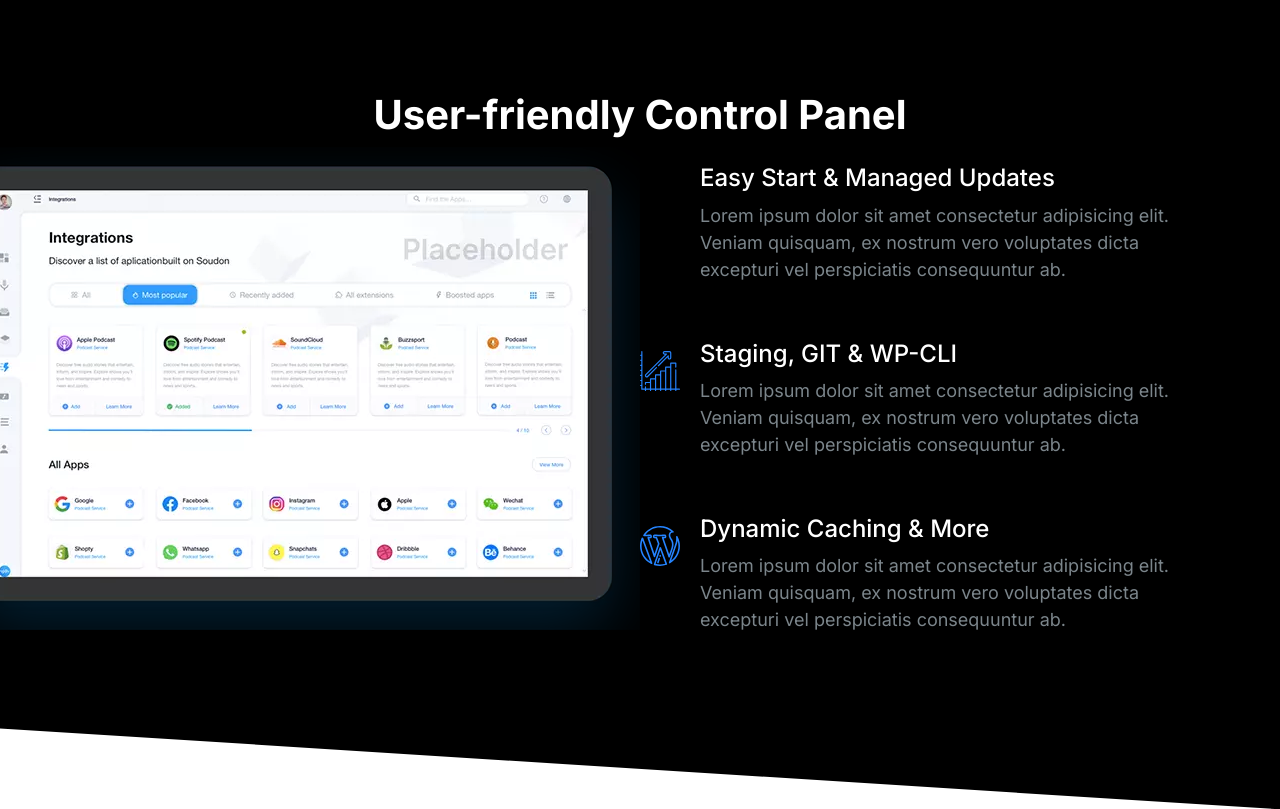
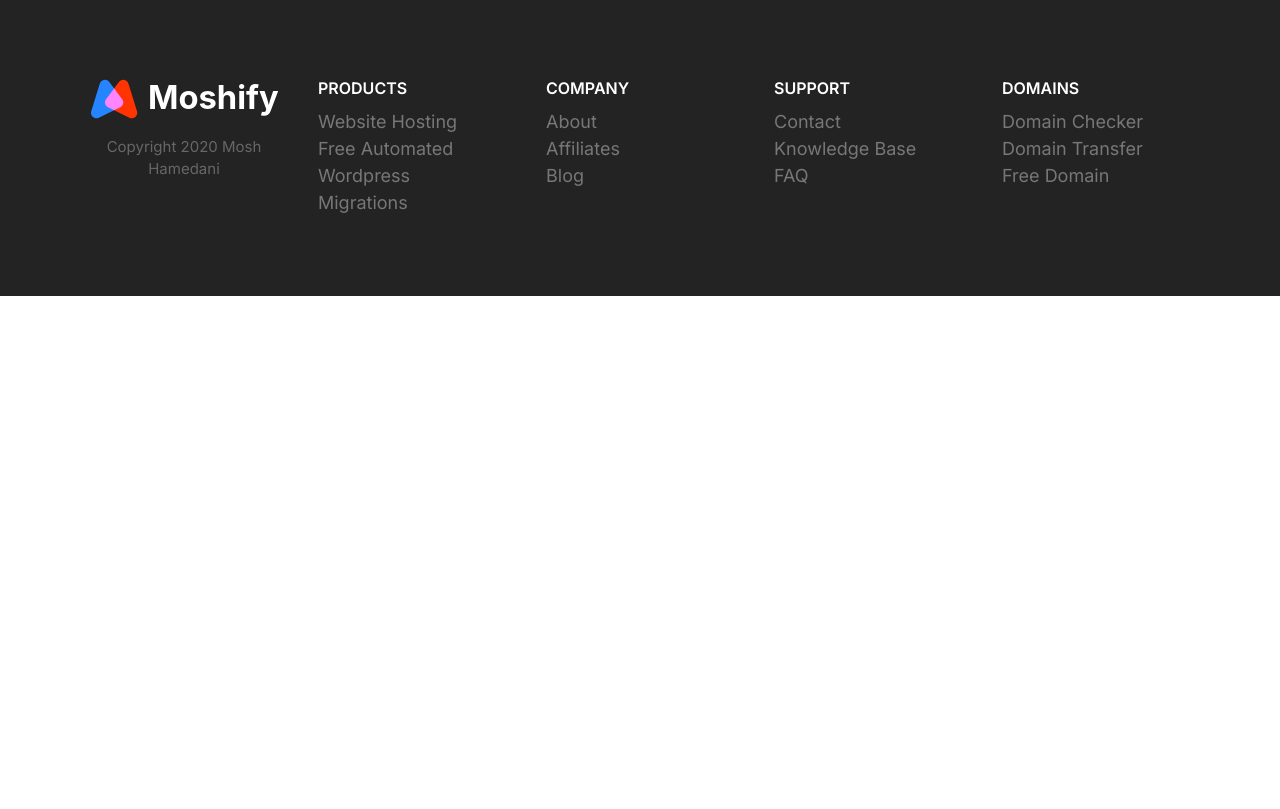
Before and after one commit to barrytheberry-qmz/moshify-by-barry, a plain HTML site: page index.html in a window 1280 px wide. Drawn offline with Linux system fonts and the light colour scheme.

Commit message:
create the footer and testimonial blocks sections

```diff
--- a/css/styles.css
+++ b/css/styles.css
@@ -625,6 +625,7 @@ a {
 
 .block__header {
     text-align: center;
+    margin-bottom: 4rem;
 }
 
 .block__heading {
@@ -825,3 +826,79 @@ a {
         max-width: 700px;
     }
 }
+
+/* Footer */
+.footer {
+    background: #232323;
+}
+
+.footer a {
+    color: #777;
+    transition: color 0.3s;
+}
+
+.footer a:hover {
+    color: #fff;
+}
+.footer__section {
+    padding: 2rem;
+    border-bottom: 1px solid #393939;
+}
+
+.footer__section .list {
+    margin: 0;
+}
+
+.footer__heading {
+    text-transform: uppercase;
+    font-weight: 600;
+}
+
+.footer__brand {
+    margin-top: 5rem;
+    text-align: center;
+}
+
+.footer__brand img {
+    /* TODO: Consider refactoring this and applying it to all images.*/
+    width: 100%;
+    max-width: 230px;
+}
+
+.footer__copyright {
+    font-size: 2.1rem;
+    color: #fff;
+    opacity: 0.3;
+}
+
+@media screen and (min-width: 768px){
+    .footer__sections {
+        grid-template-columns: repeat(auto-fit, minmax(10rem, 1fr));
+    }
+
+    .footer .collapsible__chevron {
+        display: none;
+    }
+
+    .footer .collapsible__content {
+        opacity: 1;
+        max-height: 100%;
+    }
+
+    .footer__brand {
+        order: -1;
+        margin-top: 1rem;
+    }
+
+    .footer__copyright {
+        font-size: 1.5rem;
+    }
+
+    .footer__section {
+        border: 0;
+    }
+
+    .footer__heading {
+        font-size: 1.6rem;
+    }
+}
--- a/index.html
+++ b/index.html
@@ -12,73 +12,98 @@
         <link rel="stylesheet" href="css/styles.css">
     </head>
     <body>
-        <section class="block block--dark block--skewed-right block-showcase">
-            <header class="block__header">
-                <h2>User-friendly Control Panel</h2>
+        <footer class="block block--dark footer">
+            <div class="container grid footer__sections">
+                <section class="collapsible collapsible--expanded footer__section">
+                    <header class="collapsible__header">
+                        <h2 class="collapsible__heading footer__heading">Products</h2>
+                        <svg class="icon icon--white collapsible__chevron">
+                            <use xlink:href="images/sprite.svg#chevron"></use>
+                        </svg>
                     </header>
-            <div class="container grid grid--1x2">
-                <picture class="block-showcase__image">
-                    <source type="image/webp"
-                            srcset="images/ipad.webp 1x,
-                                    images/ipad@2x.webp 2x">
-                    <source type="image/png" srcset="images/ipad.png 1x, images/ipad@2x.png 2x">
-                    <img src="images/ipad.png" alt="">
-                </picture>
+                    <div class="collapsible__content">
                         <ul class="list">
                             <li>
-                        <div class="media">
-                            <div class="media__image">
-                                <svg class="icon icon--primary">
-                                    <use xlink:href="images/sprite.svg#snap"></use>
-                                </svg>
-                            </div>
-                            <div class="media__body">
-                                <h3 class="media__title">Easy Start & Managed Updates</h3>
-                                <p>
-                                    Lorem ipsum dolor sit amet consectetur adipisicing elit. Veniam
-                                    quisquam, ex nostrum vero voluptates dicta excepturi vel
-                                    perspiciatis consequuntur ab.
-                                </p>
-                            </div>
-                        </div>
+                                <a href="#">Website Hosting</a>
                             </li>
                             <li>
-                        <div class="media">
-                            <div class="media__image">
-                                <svg class="icon icon--primary">
-                                    <use xlink:href="images/sprite.svg#growth"></use>
-                                </svg>
-                            </div>
-                            <div class="media__body">
-                                <h3 class="media__title">Staging, GIT & WP-CLI</h3>
-                                <p>
-                                    Lorem ipsum dolor sit amet consectetur adipisicing elit. Veniam
-                                    quisquam, ex nostrum vero voluptates dicta excepturi vel
-                                    perspiciatis consequuntur ab.
-                                </p>
-                            </div>
-                        </div>
+                                <a href="#">Free Automated Wordpress</a>
                             </li>
                             <li>
-                        <div class="media">
-                            <div class="media__image">
-                                <svg class="icon icon--primary">
-                                    <use xlink:href="images/sprite.svg#wordpress"></use>
-                                </svg>
-                            </div>
-                            <div class="media__body">
-                                <h3 class="media__title">Dynamic Caching & More</h3>
-                                <p>
-                                    Lorem ipsum dolor sit amet consectetur adipisicing elit. Veniam
-                                    quisquam, ex nostrum vero voluptates dicta excepturi vel
-                                    perspiciatis consequuntur ab.
-                                </p>
-                            </div>
-                        </div>
+                                <a href="#">Migrations</a>
                             </li>
                         </ul>
                     </div>
                 </section>
+                <section class="collapsible footer__section">
+                    <header class="collapsible__header">
+                        <h2 class="collapsible__heading footer__heading">Company</h2>
+                        <svg class="icon icon--white collapsible__chevron">
+                            <use xlink:href="images/sprite.svg#chevron"></use>
+                        </svg>
+                    </header>
+                    <div class="collapsible__content">
+                        <ul class="list">
+                            <li>
+                                <a href="#">About</a>
+                            </li>
+                            <li>
+                                <a href="#">Affiliates</a>
+                            </li>
+                            <li>
+                                <a href="#">Blog</a>
+                            </li>
+                        </ul>
+                    </div>
+                </section>
+                <section class="collapsible footer__section">
+                    <header class="collapsible__header">
+                        <h2 class="collapsible__heading footer__heading">Support</h2>
+                        <svg class="icon icon--white collapsible__chevron">
+                            <use xlink:href="images/sprite.svg#chevron"></use>
+                        </svg>
+                    </header>
+                    <div class="collapsible__content">
+                        <ul class="list">
+                            <li>
+                                <a href="#">Contact</a>
+                            </li>
+                            <li>
+                                <a href="#">Knowledge Base</a>
+                            </li>
+                            <li>
+                                <a href="#">FAQ</a>
+                            </li>
+                        </ul>
+                    </div>
+                </section>
+                <section class="collapsible footer__section">
+                    <header class="collapsible__header">
+                        <h2 class="collapsible__heading footer__heading">Domains</h2>
+                        <svg class="icon icon--white collapsible__chevron">
+                            <use xlink:href="images/sprite.svg#chevron"></use>
+                        </svg>
+                    </header>
+                    <div class="collapsible__content">
+                        <ul class="list">
+                            <li>
+                                <a href="#">Domain Checker</a>
+                            </li>
+                            <li>
+                                <a href="#">Domain Transfer</a>
+                            </li>
+                            <li>
+                                <a href="#">Free Domain</a>
+                            </li>
+                        </ul>
+                    </div>
+                </section>
+                <section class="footer__brand">
+                    <img src="images/logo.svg" alt="" />
+                    <p class="footer__copyright">Copyright 2020 Mosh Hamedani</p>
+                </section>
+            </div>
+        </footer>
         <script src="js/main.js"></script>
     </body>
 </html>
```
Also changed, not shown: components/blocks-testimonial.html (added, +42 -0 lines), components/collapsibles.html (+0 -1 lines), components/footer.html (added, +92 -0 lines). Lines whose indentation alone changed are shown as unchanged.
